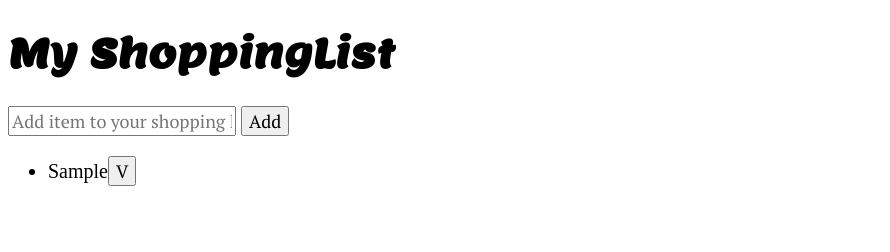
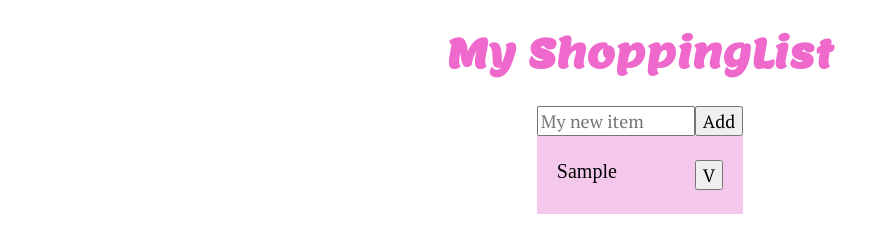
Before and after one commit to potpot89/ToDoList, a plain HTML site: page index.html in a window 1280 px wide. Both pictures are taken after typing "Sample" into the empty fields and a click on the button "Add". Shown: the whole page, without its empty margins (0-890 px from the left). Drawn offline with Linux system fonts and the light colour scheme; a web font is replaced by a local one.

Commit message:
added css

```diff
--- a/index.html
+++ b/index.html
@@ -9,7 +9,7 @@
     <meta name="copyright" content="HTML" />
     <title>Shopping list</title>
     <link rel="stylesheet" href="styles.css" />
-    <script src="sctipt2.js" defer></script>
+    <script src="script.js" defer></script>
     <style>
       @import url("https://fonts.googleapis.com/css2?family=DM+Serif+Display&family=Diphylleia&family=Lemon&family=PT+Serif&display=swap");
     </style>
@@ -19,15 +19,15 @@
       <h1>My ShoppingList</h1>
     </header>
     <main>
-      <input
-        id="newItemInput"
-        type="text"
-        placeholder="Add item to your shopping list"
-      />
-      <button id="addItemButton">Add</button>
-      <ul id="myList">
-        <!--create <li> items when pressing the Add button. The elements come with the button to mark them as completed-->
-      </ul>
+      <div id="flex-container">
+        <div id="input-container">
+          <input id="newItemInput" type="text" placeholder="My new item" />
+          <button id="addItemButton">Add</button>
+        </div>
+        <ul id="myList">
+          <!--create <li> items when pressing the Add button. The elements come with the button to mark them as completed-->
+        </ul>
+      </div>
     </main>
     <footer></footer>
   </body>
--- a/script.js
+++ b/script.js
@@ -1,56 +1,46 @@
-//create variables that select the HTML elements we need to use for interactivity
-
-const newItemInput = document.getElementById(`newItemInput`);
-const addItemButton = document.getElementById(`addItemButton`);
+//TODO: target elements in the HTML
+const userInput = document.getElementById(`newItemInput`);
+const addButton = document.getElementById(`addItemButton`);
 const myList = document.getElementById(`myList`);
 
-//add event listener to the button with a function to add the <li>
+//TODO: create a function that adds a list item each time the addItemButton is clicked
+function newItem() {
+  //assign the value user inputs in a constant;
+  const inputText = userInput.value;
+  //if the input is not blank, add the new <li> element
+  if (inputText.trim() !== "") {
+    const newListItem = document.createElement(`li`);
+    //set the content of the new element to the input text from user
+    newListItem.textContent = inputText;
+    //append item to the <ul>
+    myList.appendChild(newListItem);
+    //reset the value in the <input>, once the child element is added
+    userInput.value = "";
 
-//first create the function
-function addNewItem() {
-  const newItemText = newItemInput.value;
-
-  if (newItemText.trim() !== ``) {
-    const newListItem = document.createElement(`li`);
-
-    // Create a new <button> element for removing the list item
-    const removeButton = document.createElement("button");
-    removeButton.textContent = "V";
-    removeButton.addEventListener("click", function () {
-      myList.removeChild(newListItem); // Remove the associated <li> when the button is clicked
-    });
-
-    // Set the text of the new <li> to the input value
-    newListItem.textContent = newItemText;
-
-    // Append the remove button to the <li> element
+    //in the same way add a remove button next to the new <li>
+    const removeButton = document.createElement(`button`);
+    removeButton.textContent = `V`;
     newListItem.appendChild(removeButton);
 
-    //append the new list item to the <ul>
-    myList.appendChild(newListItem);
+    //add interactivity to it so that on click it removes the <li> item
+    removeButton.addEventListener(`click`, function () {
+      myList.removeChild(newListItem);
+    });
+  }
 
-    //clear the input field after adding the item
-    newItemInput.value = ``;
-  } else {
-    alert(`Please enter a value!`);
+  // alert user if input is blank
+  else {
+    alert(`Error! Please write something`);
   }
 }
 
-//then the addEventListener on click
+//TODO: addEvenentListener to the addButton to run the function on click
+addButton.addEventListener(`click`, newItem);
 
-addItemButton.addEventListener(`click`, addNewItem);
+//add a feature to run the same function also in case the user presses Enter on the keypad, in input field
 
-//and we can also add an event listener to the input field so that it works also if we press the enter keypress
-
-newItemInput.addEventListener(`keypress`, function (event) {
-  //check if the pressed key is enter (key code 13)
+userInput.addEventListener(`keydown`, function (event) {
   if (event.key === `Enter`) {
-    addNewItem();
+    newItem();
   }
 });
-
-// on click create the <li> element in HTML
-// for each <li> add a button to mark it as done
-//after marking as done, remove it from the list
-
-//or use a class toDoList that adds text and then removes it
--- a/styles.css
+++ b/styles.css
@@ -1,6 +1,12 @@
+body {
+  margin: 0 auto;
+  text-align: center;
+}
+
 h1 {
   font-family: "Lemon", serif;
   font-size: 40px;
+  color: rgb(239, 104, 203);
 }
 
 main {
@@ -13,3 +19,26 @@ button {
   font-family: "PT Serif", serif;
   font-size: 18px;
 }
+#flex-container {
+  display: flex;
+  flex-direction: column;
+  display: inline-block;
+  background-color: rgb(243, 200, 235);
+}
+
+input {
+  width: 150px;
+}
+
+#input-container {
+  display: flex;
+}
+
+ul {
+  padding: 0;
+}
+li {
+  display: flex;
+  justify-content: space-between;
+  padding: 4px 20px;
+}
```
